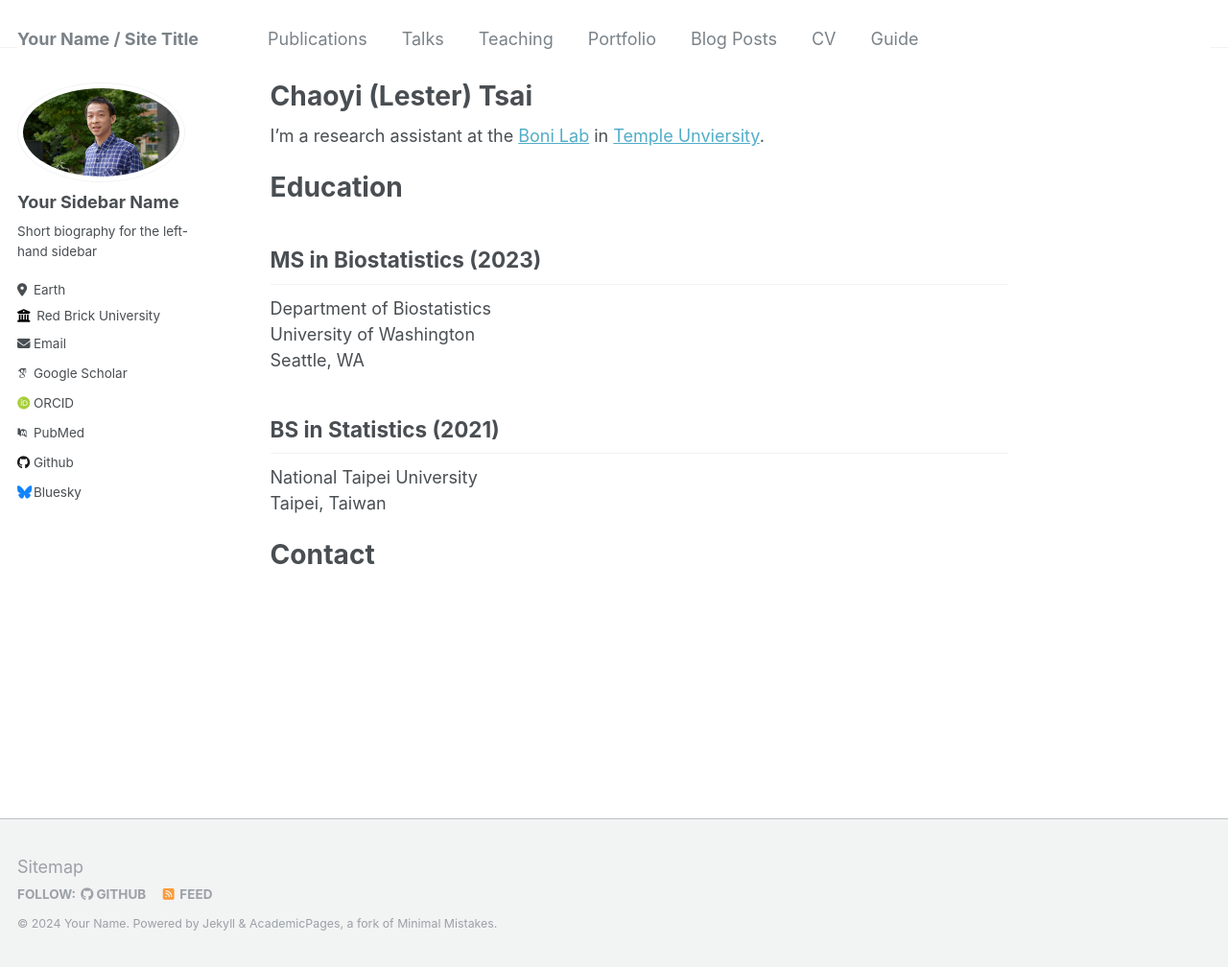
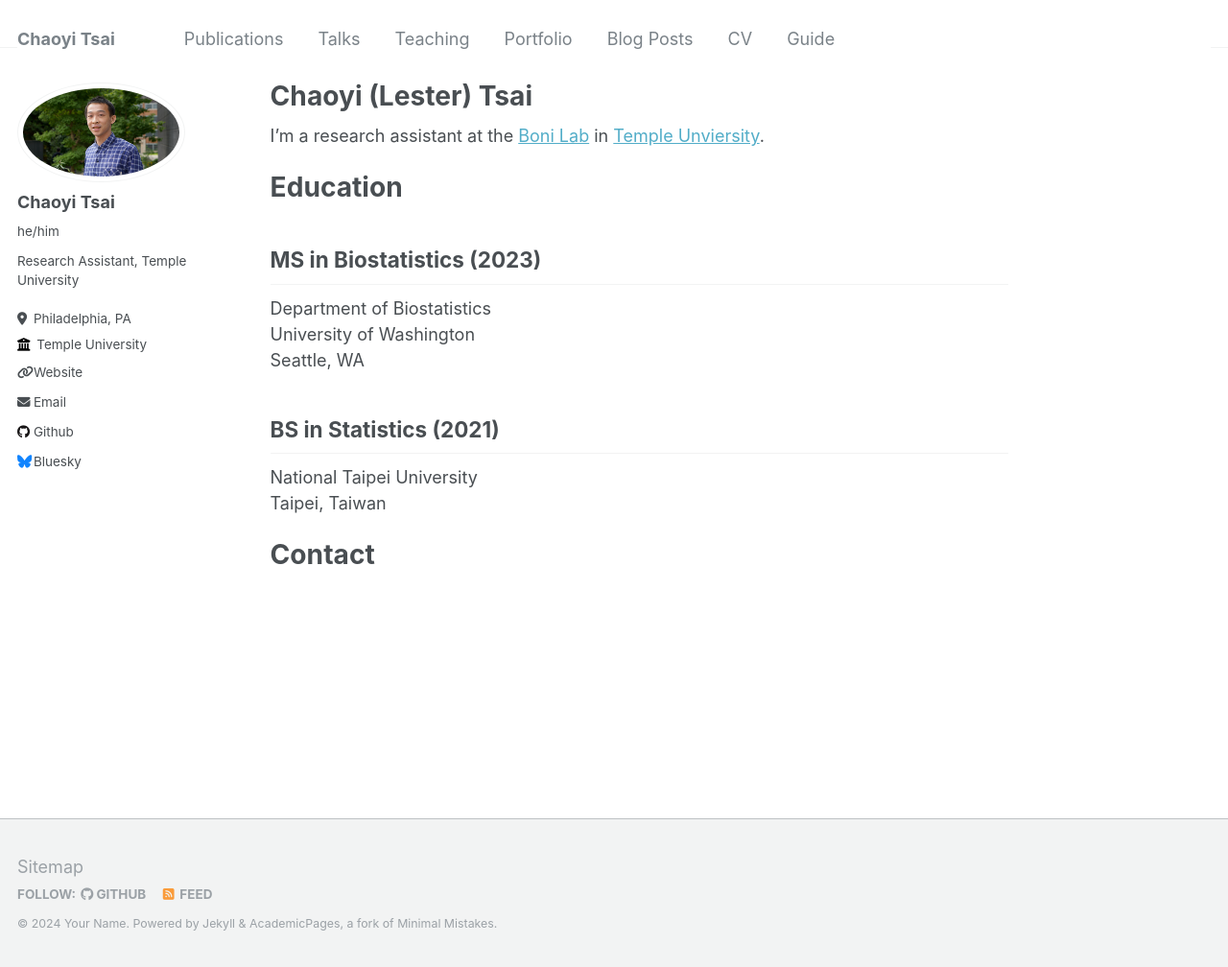
Before and after one commit to Lestertsai/Lestertsai.github.io, a Jekyll site: the page built from _pages/about.md, in a window 1280 px wide and 1008 px high. Shown: the whole window at 96% size. Built offline with Jekyll 4.4.1, drawn with Linux system fonts in a browser that asks for light colours; some web fonts are replaced.

Commit message:
Update _config.yml

```diff
--- a/_config.yml
+++ b/_config.yml
@@ -8,7 +8,7 @@
 
 # Basic Site Settings
 locale                   : "en-US"
-title                    : "Your Name / Site Title"
+title                    : "Chaoyi Tsai"
 title_separator          : "-"
 name                     : &name "Your Name"
 description              : &description "personal description"
@@ -22,27 +22,27 @@ repository               : "academicpages/academicpages.github.io"
 author:
   # Biographic information
   avatar           : "profile.png"
-  name             : "Your Sidebar Name"
-  pronouns         : # example: "she/her"
-  bio              : "Short biography for the left-hand sidebar"
-  location         : "Earth"
-  employer         : "Red Brick University"
-  uri              : # URL
+  name             : "Chaoyi Tsai"
+  pronouns         : "he/him"
+  bio              : "Research Assistant, Temple University"
+  location         : "Philadelphia, PA"
+  employer         : "Temple University"
+  uri              : "https://mol.ax"
   email            : "none@example.org"
 
   # Academic websites
   arxiv            : # URL - Update with the correct link to your profile
-  googlescholar    : "https://scholar.google.com/citations?user=PS_CX0AAAAAJ"
+  googlescholar    : # URL
   impactstory      : # URL
-  orcid            : "http://orcid.org/yourorcidurl"
-  pubmed           : "https://www.ncbi.nlm.nih.gov/pubmed/?term=john+snow"
+  orcid            : # URL
+  pubmed           : # URL
   researchgate     : # URL
 
   # Repositories and software development
   bitbucket        : # Username - Update with your username on the site
   codepen          : # Username
   dribbble         : # Username
-  github           : "academicpages"
+  github           : "Lestertsai"
   kaggle           : # Username
   stackoverflow    : # User number or user number and name (i.e., use "1" or "1/jeff-atwood")
 
```
